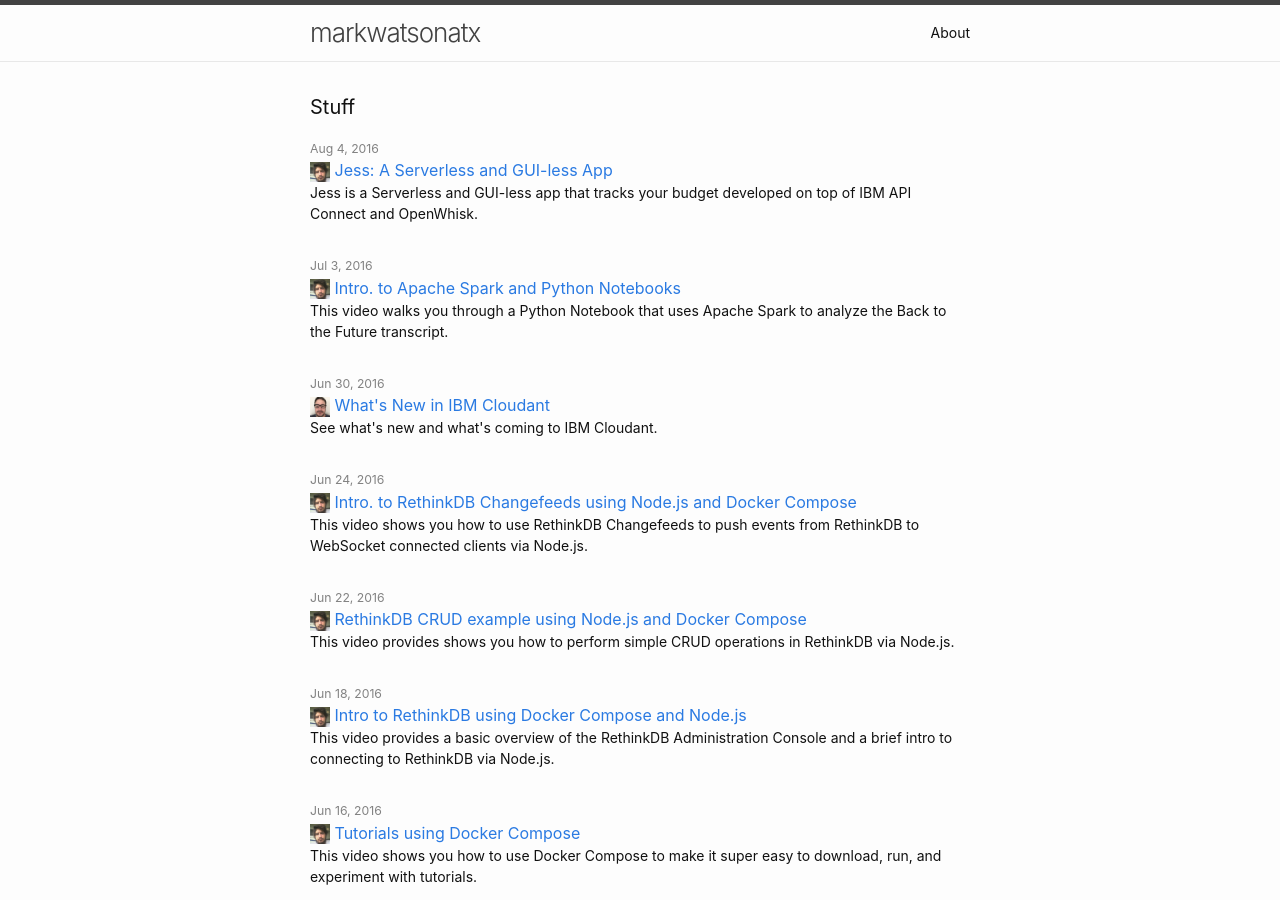
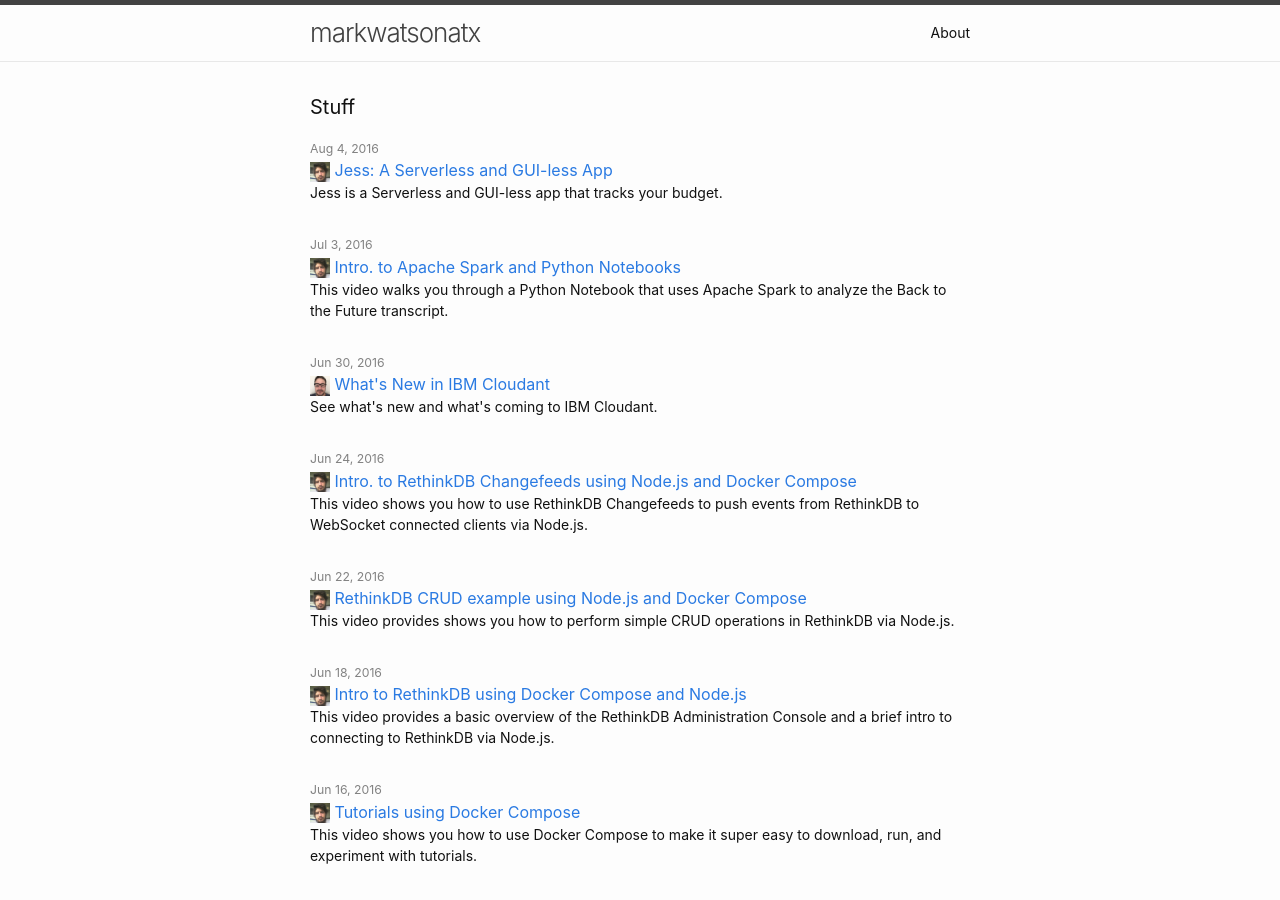
Before and after one commit to markwatsonatx/markwatsonatx.github.io, a Jekyll site: the page built from index.html, in a window 1280 px wide and 900 px high. Built offline with Jekyll 4.4.1, drawn with Linux system fonts in a browser that asks for light colours.

Commit message:
Updated caption

```diff
--- a/_posts/2016-08-04-serverless-guiless-openwhisk.markdown
+++ b/_posts/2016-08-04-serverless-guiless-openwhisk.markdown
@@ -3,7 +3,7 @@
 title:  "Jess: A Serverless and GUI-less App"
 date:   2016-08-04 09:00:00 -0500
 categories: [tutorial, openwhisk, serverless]
-caption: Jess is a Serverless and GUI-less app that tracks your budget developed on top of IBM API Connect and OpenWhisk.
+caption: Jess is a Serverless and GUI-less app that tracks your budget.
 super: unofficial
 ---
 
```
